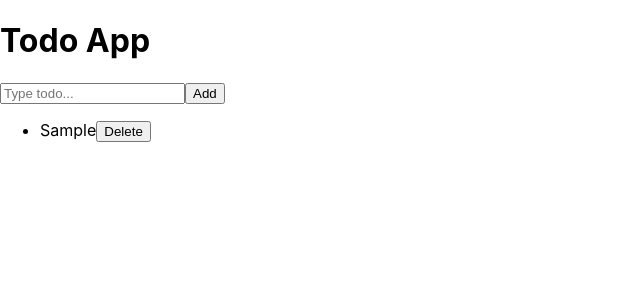
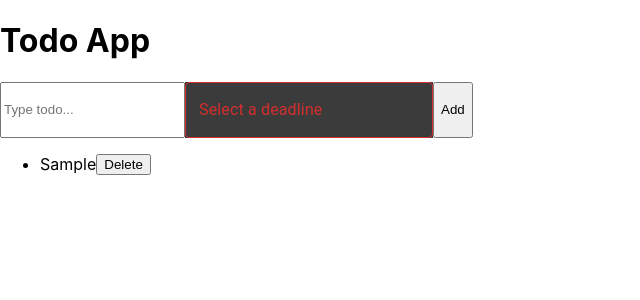
Before and after one commit to ajayjoseaji/todo-app-redux, a Next.js app: page / in a window 1280 px wide. Both pictures are taken after typing "Sample" into the empty fields and a click on the button "Add". Shown: the top 300 px of the page, without its empty margins (0-640 px from the left). Built offline with nearby package versions, Linux system fonts and the light colour scheme.

Commit message:
time selector added to select deadline

```diff
--- a/components/AddTodo.js
+++ b/components/AddTodo.js
@@ -1,6 +1,8 @@
 import { useState } from "react"
 import { useDispatch } from "react-redux";
+// import TimePicker from "react-time-picker/dist/entry.nostyle";
 import { addTask } from "../slices/todoSlice";
+import { TimeSelect } from "./TimeSelect";
 
 export const AddTodo = () => {
     const [value, setValue] = useState('')
@@ -17,13 +19,15 @@ export const AddTodo = () => {
 	};
 
     return (
-        <div>
+        <div style={{display: "inline-flex"}}>
             <input type="text"
                 placeholder="Type todo..."
                 value={value}
                 onChange={(e) => {setValue(e.target.value)}}
             />
-            <button type="submit" onClick={onSubmit}>Add</button>
+            <TimeSelect />
+            <button style={{cursor: "pointer"}} type="submit" onClick={onSubmit}>Add</button>
+                {/* <TimePicker onChange={setTime} value={time}/>  */}
         </div>
     )
 }
--- /dev/null
+++ b/components/TimeSelect.js
@@ -0,0 +1,25 @@
+import { useState } from "react"
+import TextField from '@mui/material/TextField';
+import { LocalizationProvider } from '@mui/x-date-pickers/LocalizationProvider';
+import Stack from '@mui/material/Stack';
+import { TimePicker } from '@mui/x-date-pickers/TimePicker';
+import { AdapterDayjs } from '@mui/x-date-pickers/AdapterDayjs';
+
+
+export const TimeSelect = () => {
+    const [time, setTime] = useState('')
+    console.log(time)
+    return (
+        <LocalizationProvider dateAdapter={AdapterDayjs}>
+            <Stack spacing={3}>
+                <div  style={{background: "#3B3B3B"}}  >
+                    <TimePicker value={time}
+                    label="Select a deadline"
+                    onChange={(newTime) => {setTime(newTime)} }
+                    renderInput={(params) => <TextField {...params} />}
+                    />
+                </div>
+            </Stack>
+        </LocalizationProvider>
+    )
+}
--- a/components/TodoItem.js
+++ b/components/TodoItem.js
@@ -16,8 +16,9 @@ export const TodoItem = ({ id, title }) => {
 
     return (
         <li>
-            <div>
-                {title}
+            <div style={{display: "inline-flex"}}>
+                {title} <br />
+                {/* <code>deadline: 12:00 am</code> */}
                 <button onClick={() => removeTask() }>Delete</button>
             </div>
         </li>
```
Also changed, not shown: package.json (+9 -1 lines), 1 other file (tests, documents, lock files or other folders).
